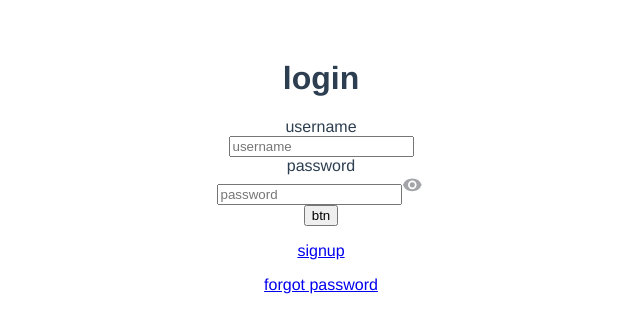
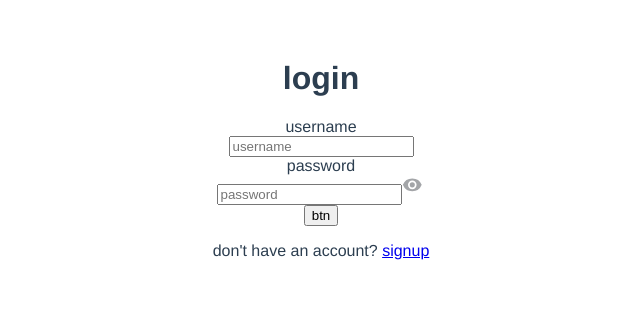
Before and after one commit to NikanV/SnappFood, a Vue app in the folder frontend/: page /login in a window 1280 px wide. Shown: the top 332 px of the page, without its empty margins (319-959 px from the left). Built offline with nearby package versions, Linux system fonts and the light colour scheme.

Commit message:
forgot-password removed

```diff
--- a/frontend/src/components/forgotPassword.vue
+++ /dev/null
@@ -1,11 +0,0 @@
-<template>forgot password</template>
-
-<script>
-export default {
-  name:"ForgotPassword"
-}
-</script>
-
-<style>
-
-</style>
--- a/frontend/src/components/login.vue
+++ b/frontend/src/components/login.vue
@@ -60,10 +60,7 @@
             tabindex="3"> btn
         </submit-button>
         <p>
-          <router-link to="/signup">signup</router-link>
-        </p>
-        <p>
-          <router-link to="/forgot-password">forgot password</router-link>
+         don't have an account? <router-link to="/signup">signup</router-link>
         </p>
       </div>
 
--- a/frontend/src/plugins/routers.js
+++ b/frontend/src/plugins/routers.js
@@ -3,7 +3,6 @@ import Home from "@/components/home.vue"
 import Signup from "@/components/signup"
 import Login from "@/components/login"
 import Profile from "@/components/profile"
-import ForgotPassword from "@/components/forgotPassword"
 const routes = [
     {
         name:"HomePage",
@@ -18,10 +17,6 @@ const routes = [
         component:Login,
         path:"/login"
     },{
-        name:"ForgotPasswordPage",
-        component:ForgotPassword,
-        path:"/forgot-password"
-    },{
         name:"ProfilePage",
         component:Profile,
         path:"/profile"
```
